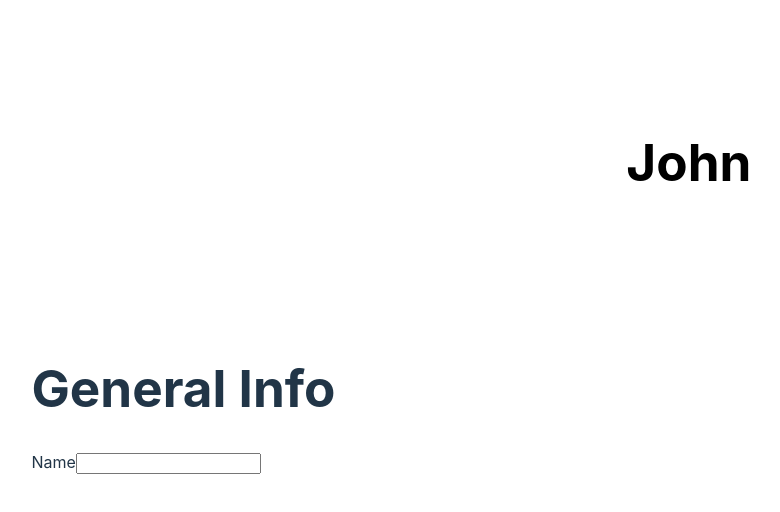
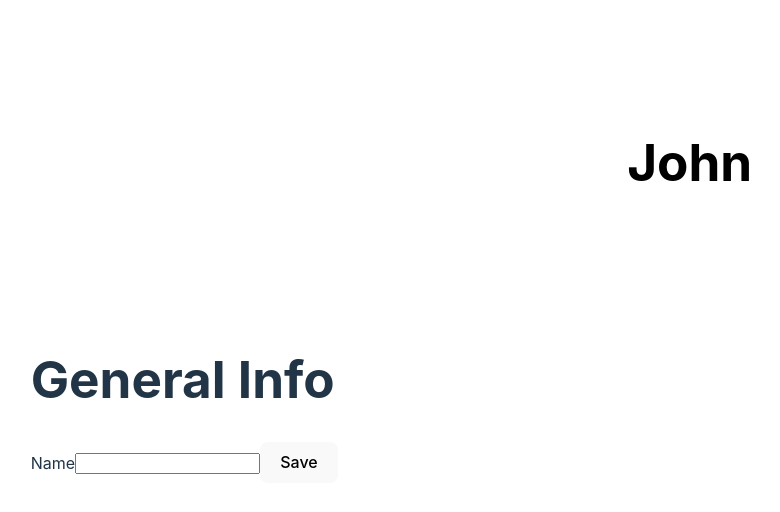
Before and after one commit to ahmedelmhnd/op-cv-application, a React (Vite) app: page / in a window 1280 px wide. Shown: the top 512 px of the page, without its empty margins (99-879 px from the left). Built offline with nearby package versions, Linux system fonts and the light colour scheme.

Commit message:
added input form for general info, and handleSubmit function

```diff
--- a/src/components/InfoHeader.jsx
+++ b/src/components/InfoHeader.jsx
@@ -1,18 +1,24 @@
 import { useState } from "react";
 
+function InfoHeader({ nameHandler }) {
+  function handleSubmit(e) {
+    e.preventDefault();
+    nameHandler(e.target.name.value);
+  }
 
-function InfoHeader({nameHandler}) {
+  return (
+    <div>
+      <h1>General Info</h1>
+      <form action="" onSubmit={handleSubmit}>
+        <label htmlFor="name">Name</label>
+        <input type="text" id="name" />
 
-    function handleName(e) {
-        nameHandler(e.target.value);
-    }
-
-  return <div>
-    <h1>General Info</h1>
-    <label htmlFor="name">Name</label>
-    <input type="text" id="name" onChange={handleName} />
-
-  </div>;
+        <button type="submit">
+          Save
+        </button>
+      </form>
+    </div>
+  );
 }
 
 export default InfoHeader;
```
